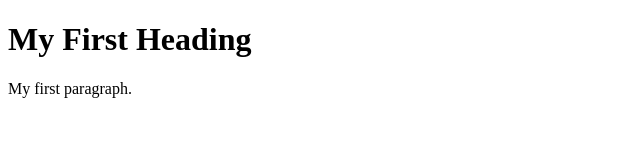
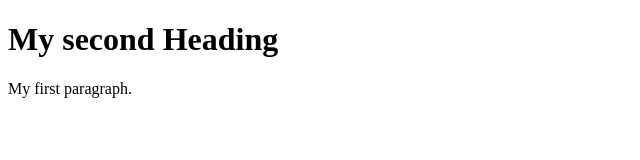
Before and after one commit to SUJALBHANSALI123/Hello, a plain HTML site: page fsd.html in a window 1280 px wide. Shown: the whole page, without its empty margins (0-640 px from the left). Drawn offline with Linux system fonts and the light colour scheme.

Commit message:
Update fsd.html

```diff
--- a/fsd.html
+++ b/fsd.html
@@ -2,7 +2,7 @@
 <html>
 <body>
 
-<h1>My First Heading</h1>
+<h1>My second Heading</h1>
 <p>My first paragraph.</p>
 
 </body>
```
